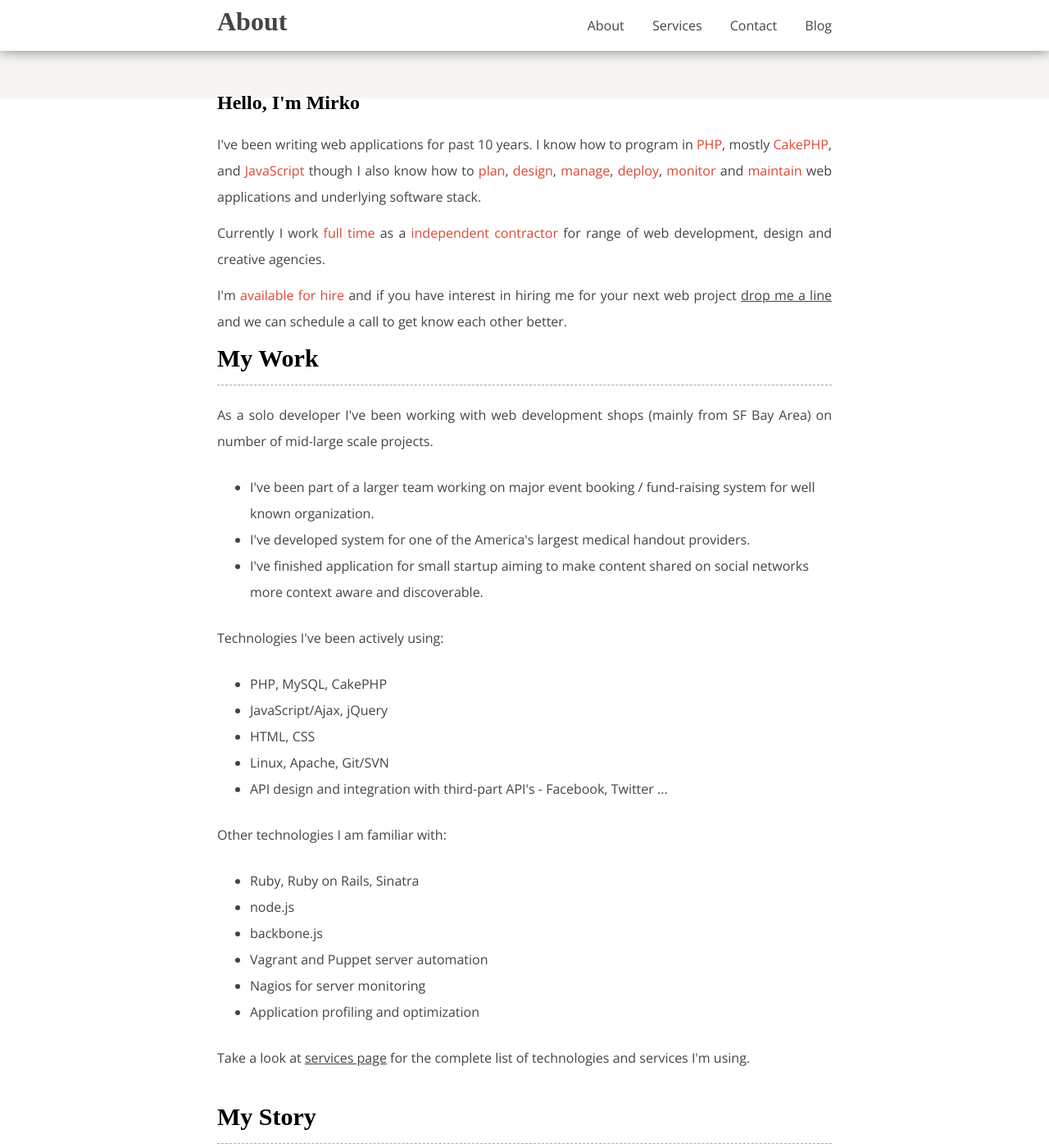
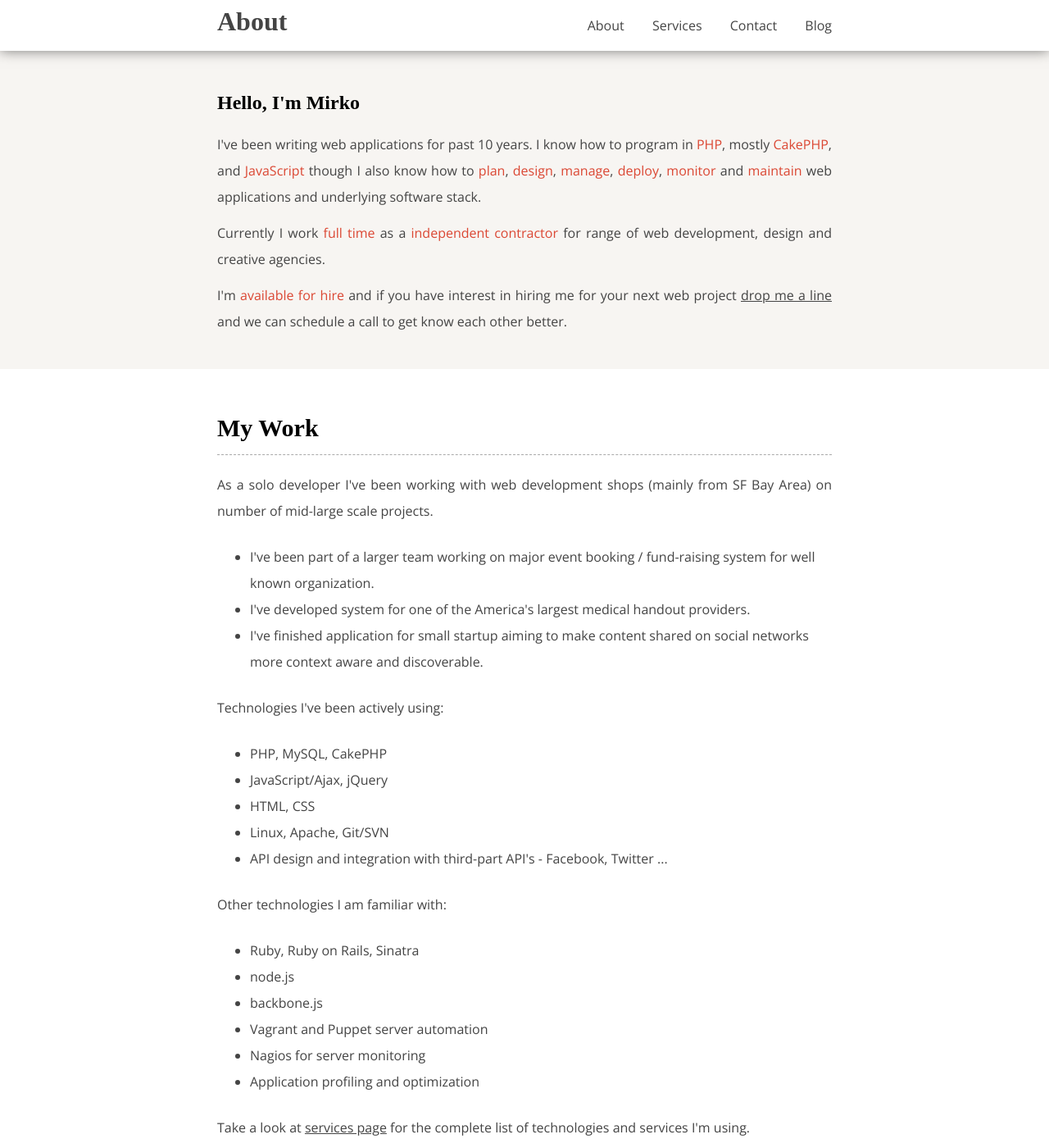
Before and after one commit to borivojevic/borivojevic.github.com, a Jekyll site: the page built from index.html, in a window 1280 px wide and 1400 px high. Shown: the whole window at 82% size. Built offline with Jekyll 4.4.1, drawn with Linux system fonts in a browser that asks for light colours; some web fonts are replaced; Markdown is read by kramdown in place of the engine named in the settings.

Commit message:
Fix spacing

```diff
--- a/_includes/title.html
+++ b/_includes/title.html
@@ -17,6 +17,7 @@
             <div class="avatar"></div>
             <div class="thats-me"></div>
         </section>
+        <div class="clear">&nbsp;</div>
     </div>
 </div>
 <!-- END TITLE -->
--- a/css/main.css
+++ b/css/main.css
@@ -63,6 +63,12 @@ div#footer {
 	padding: 30px 0 20px 0;
 	position:absolute;
 	bottom:0;
+}
+div.clear {
+	clear: both;
+	margin: 0px;
+	padding: 0px;
+	height: 0px;
 }
 .content {
 	width: 750px;
@@ -188,6 +194,12 @@ section.photo .thats-me {
 	#header .menu {
 		float: none;
 	}
+	div.mirko {
+		padding: 0px;
+	}
+	div.mirko .content {
+	    padding: 0px;
+	}
 	section.about {
 		float: none;
 	}
```
